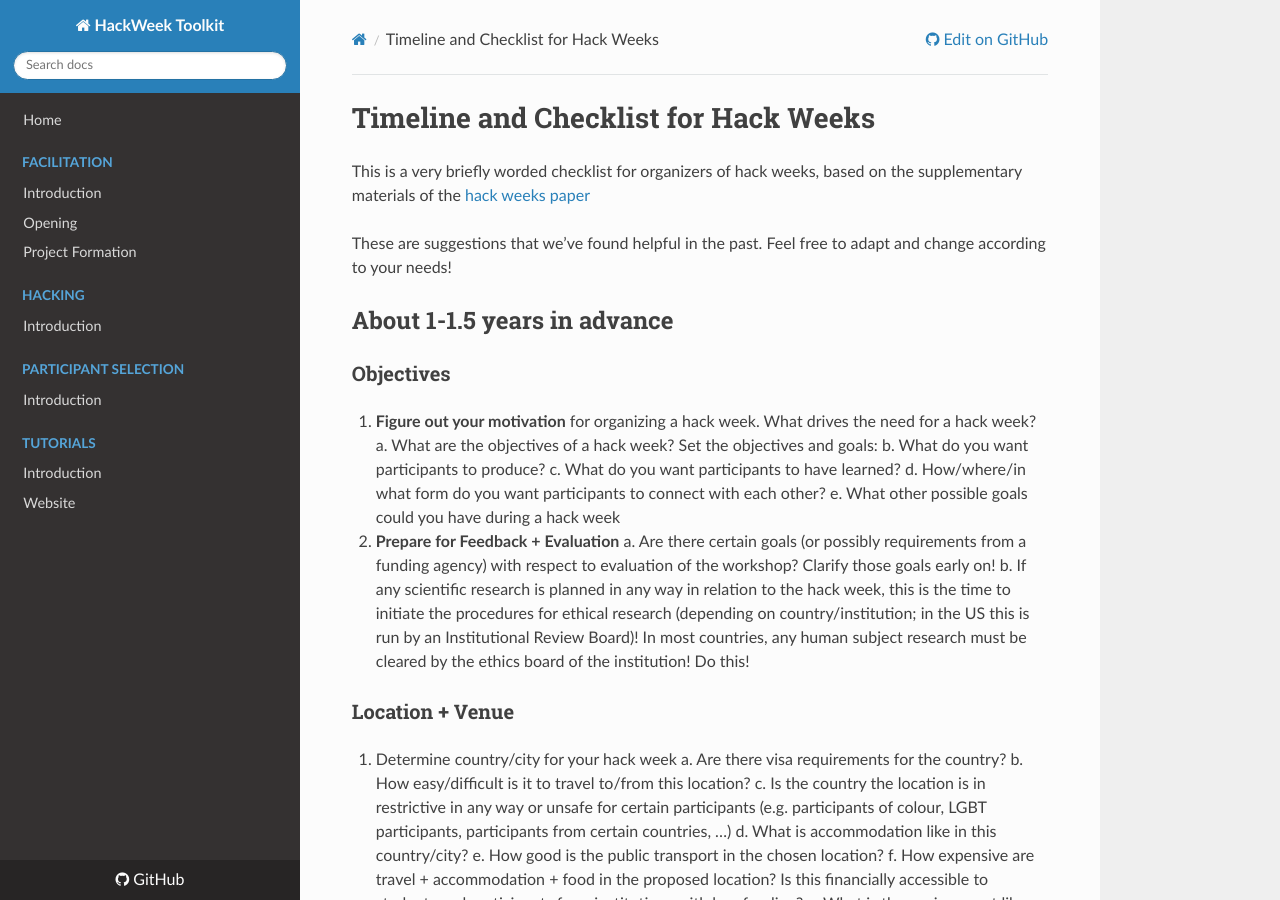
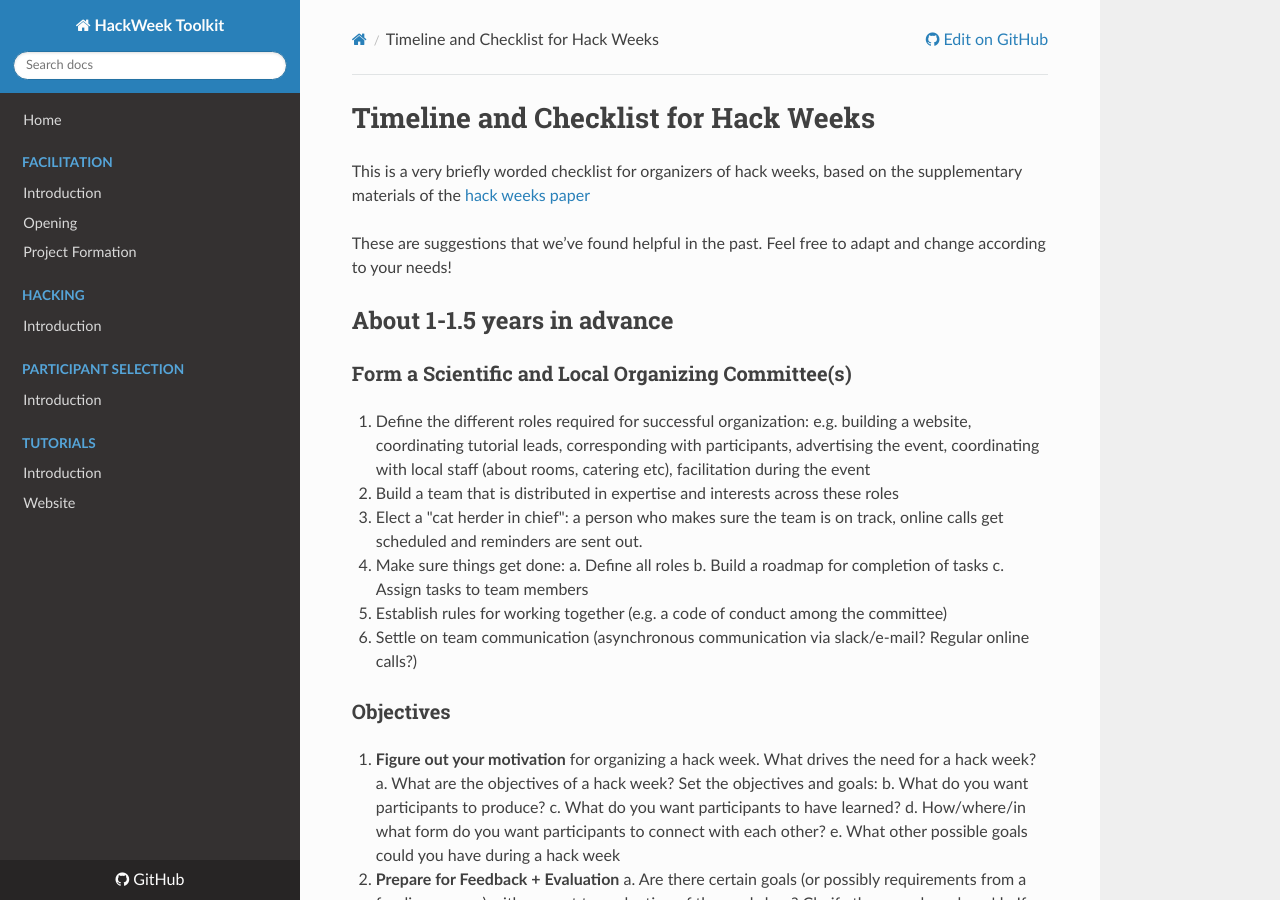
Before and after one commit to uwescience/HackWeek-Toolkit, an MkDocs documentation site: the page built from docs/Timeline/Timeline-Intro.md, in a window 1280 px wide and 900 px high. Built offline with MkDocs 1.6.1, drawn with Linux system fonts in a browser that asks for light colours; nearby versions of some CDN libraries.

Commit message:
Added section on committee

```diff
--- a/docs/Timeline/Timeline-Intro.md
+++ b/docs/Timeline/Timeline-Intro.md
@@ -5,6 +5,17 @@ This is a very briefly worded checklist for organizers of hack weeks, based on t
 These are suggestions that we’ve found helpful in the past. Feel free to adapt and change according to your needs!
 
 ## About 1-1.5 years in advance
+
+### Form a Scientific and Local Organizing Committee(s)
+1. Define the different roles required for successful organization: e.g. building a website, coordinating tutorial leads, corresponding with participants, advertising the event, coordinating with local staff (about rooms, catering etc), facilitation during the event
+2. Build a team that is distributed in expertise and interests across these roles
+3. Elect a "cat herder in chief": a person who makes sure the team is on track, online calls get scheduled and reminders are sent out.
+4. Make sure things get done:
+   a. Define all roles
+   b. Build a roadmap for completion of tasks
+   c. Assign tasks to team members
+4. Establish rules for working together (e.g. a code of conduct among the committee)
+5. Settle on team communication (asynchronous communication via slack/e-mail? Regular online calls?)
 
 ### Objectives
 1. **Figure out your motivation** for organizing a hack week. What drives the need for a hack week?
```
